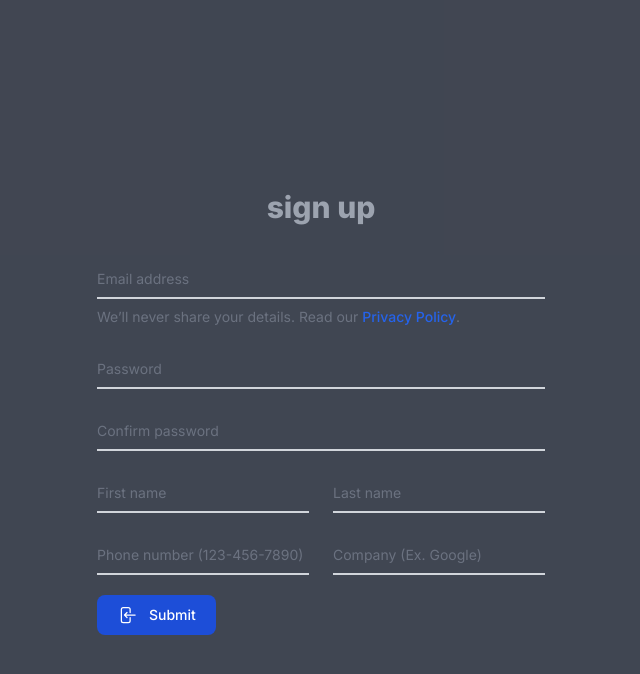
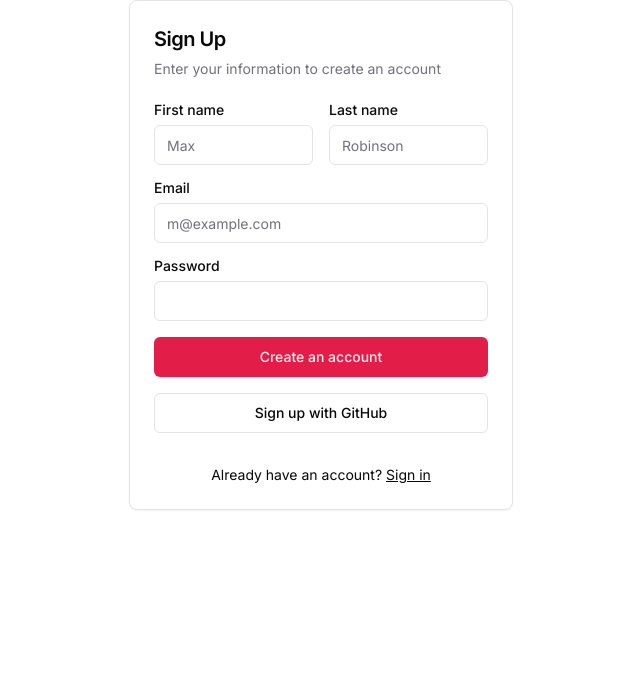
Before and after one commit to TheBozzz34/ice-app, a Next.js app: page /signup in a window 1280 px wide. Shown: the top 674 px of the page, without its empty margins (319-959 px from the left). Built offline with nearby package versions, Linux system fonts and the light colour scheme.

Commit message:
Update signup ui to match the rest of the site

```diff
--- a/src/app/signup/actions.ts
+++ b/src/app/signup/actions.ts
@@ -8,23 +8,25 @@
 export async function signup(formData: FormData) {
 
 
-  if (formData.get("floating_password") !== formData.get("floating_repeat_password")) {
+  /* No second password field in the form right now
+  if (formData.get("password") !== formData.get("repeat-password")) {
     alert("Passwords do not match!");
     return;
   }
+  */
 
   const supabase = createClient();
 
   // type-casting here for convenience
-  // in practice, you should validate your inputs
+  // custom user metadata can be added here
   const data = {
-    email: formData.get("floating_email") as string,
-    password: formData.get("floating_password") as string,
+    email: formData.get("email") as string,
+    password: formData.get("password") as string,
     phone: formData.get("floating_phone") as string,
     options: {
       data: {
-        first_name: formData.get("floating_first_name") as string,
-        last_name: formData.get("floating_last_name") as string,
+        first_name: formData.get("first-name") as string,
+        last_name: formData.get("last-name") as string,
       },
     },
   };
--- a/src/app/signup/page.tsx
+++ b/src/app/signup/page.tsx
@@ -1,59 +1,70 @@
 import { signup } from './actions';
-import { ArrowLeftEndOnRectangleIcon } from '@heroicons/react/24/solid';
+import Link from "next/link"
 
-export default function LoginPage() {
+import { Button } from "@/components/ui/button"
+import {
+    Card,
+    CardContent,
+    CardDescription,
+    CardHeader,
+    CardTitle,
+} from "@/components/ui/card"
+import { Input } from "@/components/ui/input"
+import { Label } from "@/components/ui/label"
+
+
+export default function LoginForm() {
     return (
-        <div className="min-h-screen flex items-center justify-center bg-gray-900/80 py-12 px-4 sm:px-6 lg:px-8">
-            <div className="max-w-md w-full space-y-8">
-                <div>
-                    <h2 className="mt-6 text-center text-3xl font-extrabold text-gray-400">
-                        sign up
-                    </h2>
+        <Card className="mx-auto max-w-sm">
+            <CardHeader>
+                <CardTitle className="text-xl">Sign Up</CardTitle>
+                <CardDescription>
+                    Enter your information to create an account
+                </CardDescription>
+            </CardHeader>
+            <CardContent>
+                <div className='grid gap-4'> {/* FTODO: ix the alignment of the form */}
+                    <form className="grid gap-4">
+                        <div className="grid grid-cols-2 gap-4">
+                            <div className="grid gap-2">
+                                <Label htmlFor="first-name">First name</Label>
+                                <Input id="first-name" placeholder="Max" required />
+                            </div>
+                            <div className="grid gap-2">
+                                <Label htmlFor="last-name">Last name</Label>
+                                <Input id="last-name" placeholder="Robinson" required />
+                            </div>
+                        </div>
+                        <div className="grid gap-2">
+                            <Label htmlFor="email">Email</Label>
+                            <Input
+                                id="email"
+                                type="email"
+                                placeholder="m@example.com"
+                                required
+                            />
+                        </div>
+                        <div className="grid gap-2">
+                            <Label htmlFor="password">Password</Label>
+                            <Input id="password" type="password" />
+                        </div>
+                        <Button type="submit" className="w-full" formAction={signup} >
+                            Create an account
+                        </Button>
+                        <Button variant="outline" className="w-full">
+                            Sign up with GitHub
+                        </Button>
+                    </form>
+
+                    <div className="mt-4 text-center text-sm">
+                        Already have an account?{" "}
+                        <Link href="#" className="underline">
+                            Sign in
+                        </Link>
+                    </div>
+
                 </div>
-
-                <form className="max-w-md mx-auto">
-                    <div className="relative z-0 w-full mb-2 group">
-                        <input aria-describedby="helper-text-explanation" type="email" name="floating_email" id="floating_email" className="block py-2.5 px-0 w-full text-sm text-gray-900 bg-transparent border-0 border-b-2 border-gray-300 appearance-none dark:text-white dark:border-gray-600 dark:focus:border-blue-500 focus:outline-none focus:ring-0 focus:border-blue-600 peer" placeholder=" " required />
-                        <label htmlFor="floating_email" className="peer-focus:font-medium absolute text-sm text-gray-500 dark:text-gray-400 duration-300 transform -translate-y-6 scale-75 top-3 -z-10 origin-[0] peer-focus:start-0 rtl:peer-focus:translate-x-1/4 rtl:peer-focus:left-auto peer-focus:text-blue-600 peer-focus:dark:text-blue-500 peer-placeholder-shown:scale-100 peer-placeholder-shown:translate-y-0 peer-focus:scale-75 peer-focus:-translate-y-6">Email address</label>
-                    </div>
-                    <p id="helper-text-explanation" className="mb-5 text-sm text-gray-500 dark:text-gray-400">We’ll never share your details. Read our <a href="#" className="font-medium text-blue-600 hover:underline dark:text-blue-500">Privacy Policy</a>.</p>
-                    <div className="relative z-0 w-full mb-5 group">
-                        <input type="password" name="floating_password" id="floating_password" className="block py-2.5 px-0 w-full text-sm text-gray-900 bg-transparent border-0 border-b-2 border-gray-300 appearance-none dark:text-white dark:border-gray-600 dark:focus:border-blue-500 focus:outline-none focus:ring-0 focus:border-blue-600 peer" placeholder=" " required />
-                        <label htmlFor="floating_password" className="peer-focus:font-medium absolute text-sm text-gray-500 dark:text-gray-400 duration-300 transform -translate-y-6 scale-75 top-3 -z-10 origin-[0] peer-focus:start-0 rtl:peer-focus:translate-x-1/4 peer-focus:text-blue-600 peer-focus:dark:text-blue-500 peer-placeholder-shown:scale-100 peer-placeholder-shown:translate-y-0 peer-focus:scale-75 peer-focus:-translate-y-6">Password</label>
-                    </div>
-                    <div className="relative z-0 w-full mb-5 group">
-                        <input type="password" name="repeat_password" id="floating_repeat_password" className="block py-2.5 px-0 w-full text-sm text-gray-900 bg-transparent border-0 border-b-2 border-gray-300 appearance-none dark:text-white dark:border-gray-600 dark:focus:border-blue-500 focus:outline-none focus:ring-0 focus:border-blue-600 peer" placeholder=" " required />
-                        <label htmlFor="floating_repeat_password" className="peer-focus:font-medium absolute text-sm text-gray-500 dark:text-gray-400 duration-300 transform -translate-y-6 scale-75 top-3 -z-10 origin-[0] peer-focus:start-0 rtl:peer-focus:translate-x-1/4 peer-focus:text-blue-600 peer-focus:dark:text-blue-500 peer-placeholder-shown:scale-100 peer-placeholder-shown:translate-y-0 peer-focus:scale-75 peer-focus:-translate-y-6">Confirm password</label>
-                    </div>
-                    <div className="grid md:grid-cols-2 md:gap-6">
-                        <div className="relative z-0 w-full mb-5 group">
-                            <input type="text" name="floating_first_name" id="floating_first_name" className="block py-2.5 px-0 w-full text-sm text-gray-900 bg-transparent border-0 border-b-2 border-gray-300 appearance-none dark:text-white dark:border-gray-600 dark:focus:border-blue-500 focus:outline-none focus:ring-0 focus:border-blue-600 peer" placeholder=" " required />
-                            <label htmlFor="floating_first_name" className="peer-focus:font-medium absolute text-sm text-gray-500 dark:text-gray-400 duration-300 transform -translate-y-6 scale-75 top-3 -z-10 origin-[0] peer-focus:start-0 rtl:peer-focus:translate-x-1/4 peer-focus:text-blue-600 peer-focus:dark:text-blue-500 peer-placeholder-shown:scale-100 peer-placeholder-shown:translate-y-0 peer-focus:scale-75 peer-focus:-translate-y-6">First name</label>
-                        </div>
-                        <div className="relative z-0 w-full mb-5 group">
-                            <input type="text" name="floating_last_name" id="floating_last_name" className="block py-2.5 px-0 w-full text-sm text-gray-900 bg-transparent border-0 border-b-2 border-gray-300 appearance-none dark:text-white dark:border-gray-600 dark:focus:border-blue-500 focus:outline-none focus:ring-0 focus:border-blue-600 peer" placeholder=" " required />
-                            <label htmlFor="floating_last_name" className="peer-focus:font-medium absolute text-sm text-gray-500 dark:text-gray-400 duration-300 transform -translate-y-6 scale-75 top-3 -z-10 origin-[0] peer-focus:start-0 rtl:peer-focus:translate-x-1/4 peer-focus:text-blue-600 peer-focus:dark:text-blue-500 peer-placeholder-shown:scale-100 peer-placeholder-shown:translate-y-0 peer-focus:scale-75 peer-focus:-translate-y-6">Last name</label>
-                        </div>
-                    </div>
-                    <div className="grid md:grid-cols-2 md:gap-6">
-                        <div className="relative z-0 w-full mb-5 group">
-                            <input type="tel" pattern="[0-9]{3}-[0-9]{3}-[0-9]{4}" name="floating_phone" id="floating_phone" className="block py-2.5 px-0 w-full text-sm text-gray-900 bg-transparent border-0 border-b-2 border-gray-300 appearance-none dark:text-white dark:border-gray-600 dark:focus:border-blue-500 focus:outline-none focus:ring-0 focus:border-blue-600 peer" placeholder=" " required />
-                            <label htmlFor="floating_phone" className="peer-focus:font-medium absolute text-sm text-gray-500 dark:text-gray-400 duration-300 transform -translate-y-6 scale-75 top-3 -z-10 origin-[0] peer-focus:start-0 rtl:peer-focus:translate-x-1/4 peer-focus:text-blue-600 peer-focus:dark:text-blue-500 peer-placeholder-shown:scale-100 peer-placeholder-shown:translate-y-0 peer-focus:scale-75 peer-focus:-translate-y-6">Phone number (123-456-7890)</label>
-                        </div>
-                        <div className="relative z-0 w-full mb-5 group">
-                            <input type="text" name="floating_company" id="floating_company" className="block py-2.5 px-0 w-full text-sm text-gray-900 bg-transparent border-0 border-b-2 border-gray-300 appearance-none dark:text-white dark:border-gray-600 dark:focus:border-blue-500 focus:outline-none focus:ring-0 focus:border-blue-600 peer" placeholder=" " required />
-                            <label htmlFor="floating_company" className="peer-focus:font-medium absolute text-sm text-gray-500 dark:text-gray-400 duration-300 transform -translate-y-6 scale-75 top-3 -z-10 origin-[0] peer-focus:start-0 rtl:peer-focus:translate-x-1/4 peer-focus:text-blue-600 peer-focus:dark:text-blue-500 peer-placeholder-shown:scale-100 peer-placeholder-shown:translate-y-0 peer-focus:scale-75 peer-focus:-translate-y-6">Company (Ex. Google)</label>
-                        </div>
-                    </div>
-                    <button formAction={signup} className="text-white bg-blue-700 hover:bg-blue-800 focus:ring-4 focus:outline-none focus:ring-blue-300 font-medium rounded-lg text-sm w-full sm:w-auto px-5 py-2.5 text-center dark:bg-blue-600 dark:hover:bg-blue-700 dark:focus:ring-blue-800">
-
-                        <span className="flex items-center">
-                            <ArrowLeftEndOnRectangleIcon className="h-5 w-5 mr-3" aria-hidden="true" />
-                            Submit
-                        </span>
-                        </button>
-                </form>
-            </div>
-        </div>
-    );
+            </CardContent>
+        </Card>
+    )
 }
```
